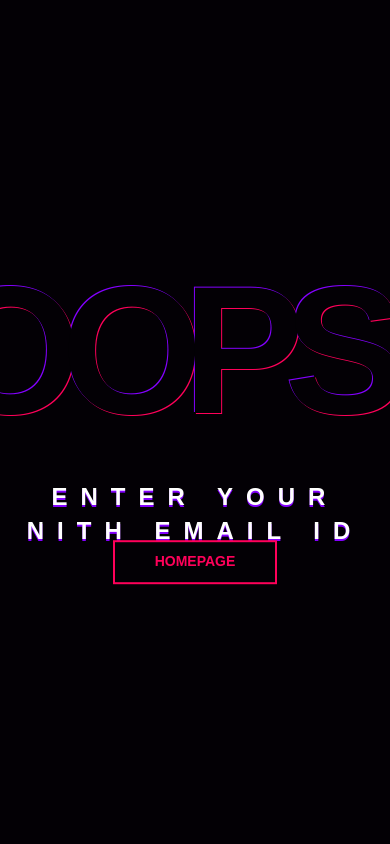
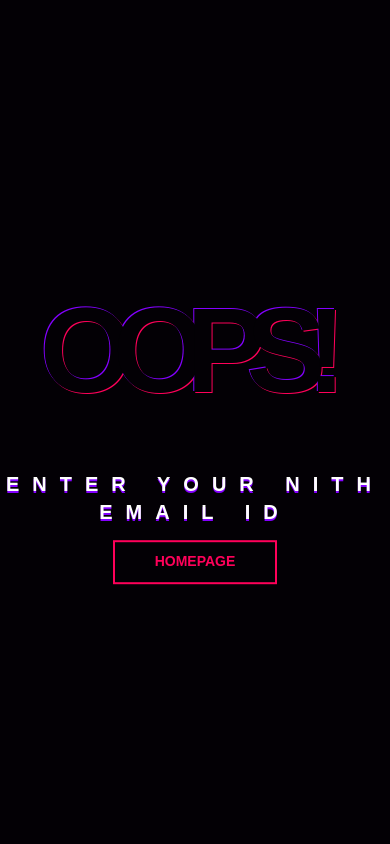
Before and after one commit to MUKESHSIHAG/open-elective, a Flask app: page /invalid_email in a window 390 px wide; the page is wider, and only the part inside the window is pictured. Run offline with Flask 2, Linux system fonts and the light colour scheme; parts of the project's set-up code (start-up, migrations or seed data) failed here and were passed over.

Commit message:
Invalid email page correction

```diff
--- a/templates/invalid_email.html
+++ b/templates/invalid_email.html
@@ -5,11 +5,6 @@
 	<meta name="viewport" content="width=device-width, initial-scale=1">
 
 	<title>Invalid Email</title>
-
-	<!-- Google font -->
-	<!-- <link href="./404 HTML Template by Colorlib_files/css" rel="stylesheet"> -->
-	<!-- Custom stlylesheet -->
-	<!-- <link type="text/css" rel="stylesheet" href="./style.css"> -->
 	<style>
 		*{
 			-webkit-box-sizing: border-box;
@@ -75,14 +70,14 @@
 			position: absolute;
 			left: 0;
 			right: 0;
-			top:220px;
+			top:210px;
 			font-size: 18px;
 			font-weight: 700;
 			color: #fff;
 			text-transform: uppercase;
 			text-shadow: 0px 2px 0px #8400ff;
 			letter-spacing: 13px;
-			margin: 0;
+			/* margin: 1%; */
 		}
 
 		.notfound a {
@@ -105,15 +100,16 @@
 				color: #8400ff;
 			}
 
-		@media only screen and (max-width: 767px) {
+		@media only screen and (max-width: 700px) {
 				.notfound .notfound-404 h2 {
-					font-size: 24px;
+					font-size: 20px;
+					margin-top: 0%;
 				}
 			}
 
-		@media only screen and (max-width: 480px) {
+		@media only screen and (max-width: 700px) {
 				.notfound .notfound-404 h1 {
-					font-size: 182px;
+					font-size: 120px;
 				}
 			}
 
@@ -126,7 +122,7 @@
 					<h1>OOPS!</h1>
 					<h2>Enter your NITH Email Id</h2>
 				</div>
-				<a href="https://127.0.0.1:5000/">Homepage</a>
+				<a href="/login">Homepage</a>
 			</div>
 		</div>
 	</body>
```
